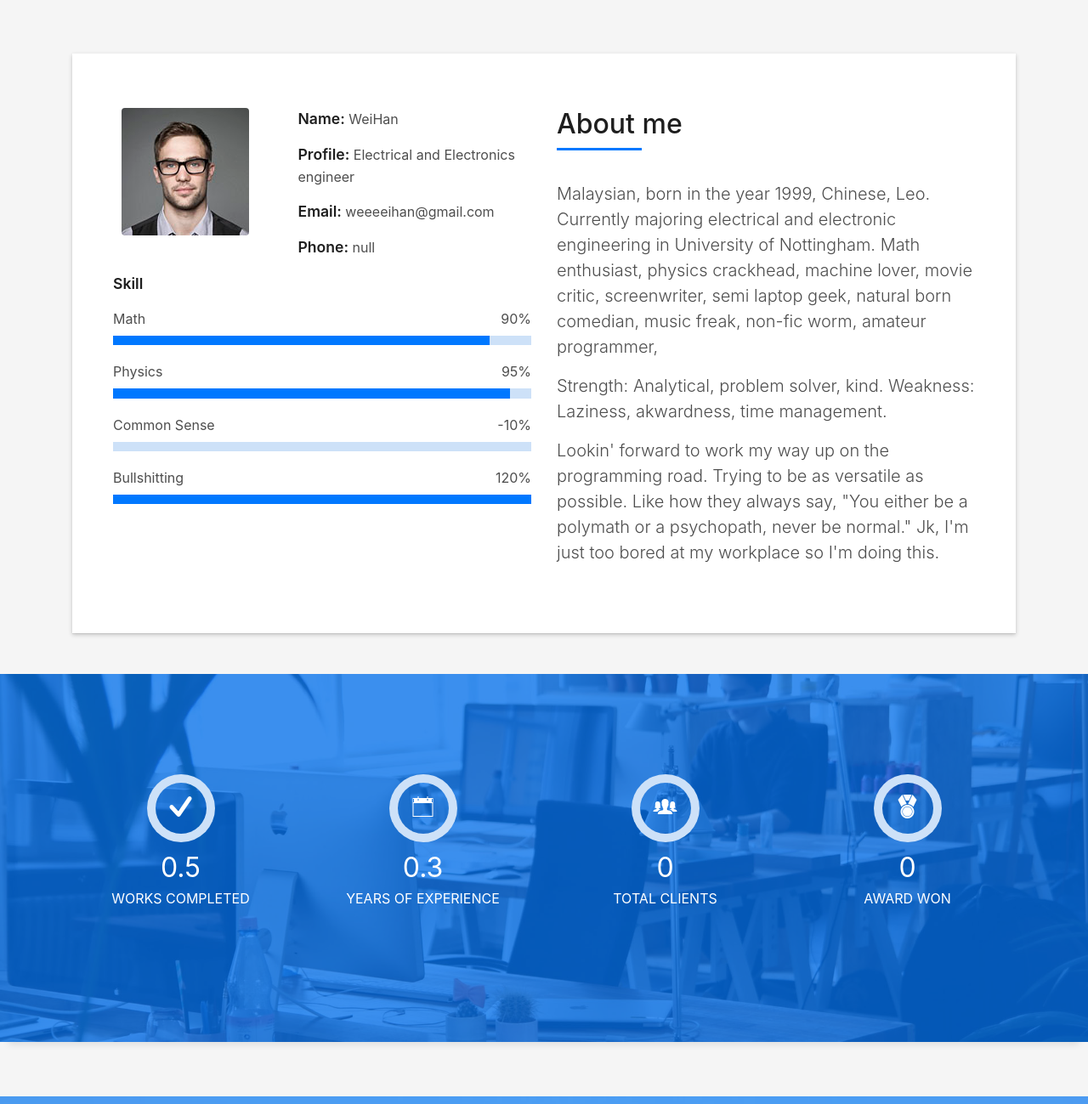
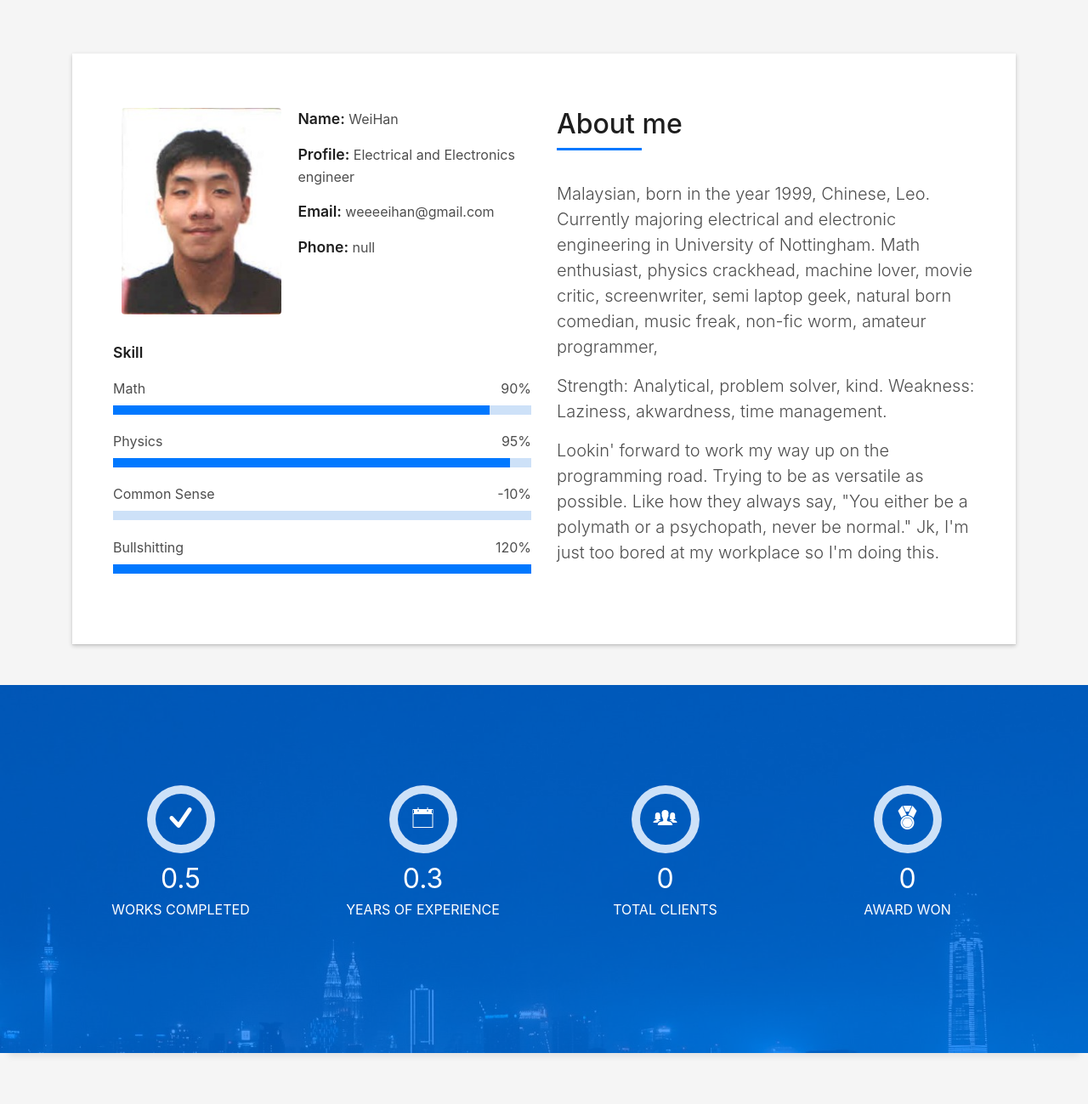
Before and after one commit to weeeihan/weeeihan.github.io, a plain HTML site: page index.html in a window 1280 px wide. Shown: the part 801-2100 px from the top of the page at 85% size. Drawn offline with Linux system fonts and the light colour scheme; files whose address does not match are found by name.

Commit message:
Update index.html

```diff
--- a/index.html
+++ b/index.html
@@ -87,7 +87,7 @@
                 <div class="row">
                   <div class="col-sm-6 col-md-5">
                     <div class="about-img">
-                      <img src="img/testimonial-2.jpg" class="img-fluid rounded b-shadow-a" alt="">
+                      <img src="img/personal photo.jpg" class="img-fluid rounded b-shadow-a" alt="">
                     </div>
                   </div>
                   <div class="col-sm-6 col-md-7">
@@ -155,7 +155,7 @@
   </section>
 
 
-  <div class="section-counter paralax-mf bg-image" style="background-image: url(img/counters-bg.jpg)">
+  <div class="section-counter paralax-mf bg-image" style="background-image: url(img/city.jpg)">
     <div class="overlay-mf"></div>
     <div class="container">
       <div class="row">
@@ -213,7 +213,7 @@
 
 
   <!--/ Section Contact-Footer Star /-->
-  <section class="paralax-mf footer-paralax bg-image sect-mt4 route" style="background-image: url(img/overlay-bg.jpg)">
+  <section class="paralax-mf footer-paralax bg-image sect-mt4 route" style="background-image: url(img/city.jpg)">
     <div class="overlay-mf"></div>
     <div class="container">
       <div class="row">
```
